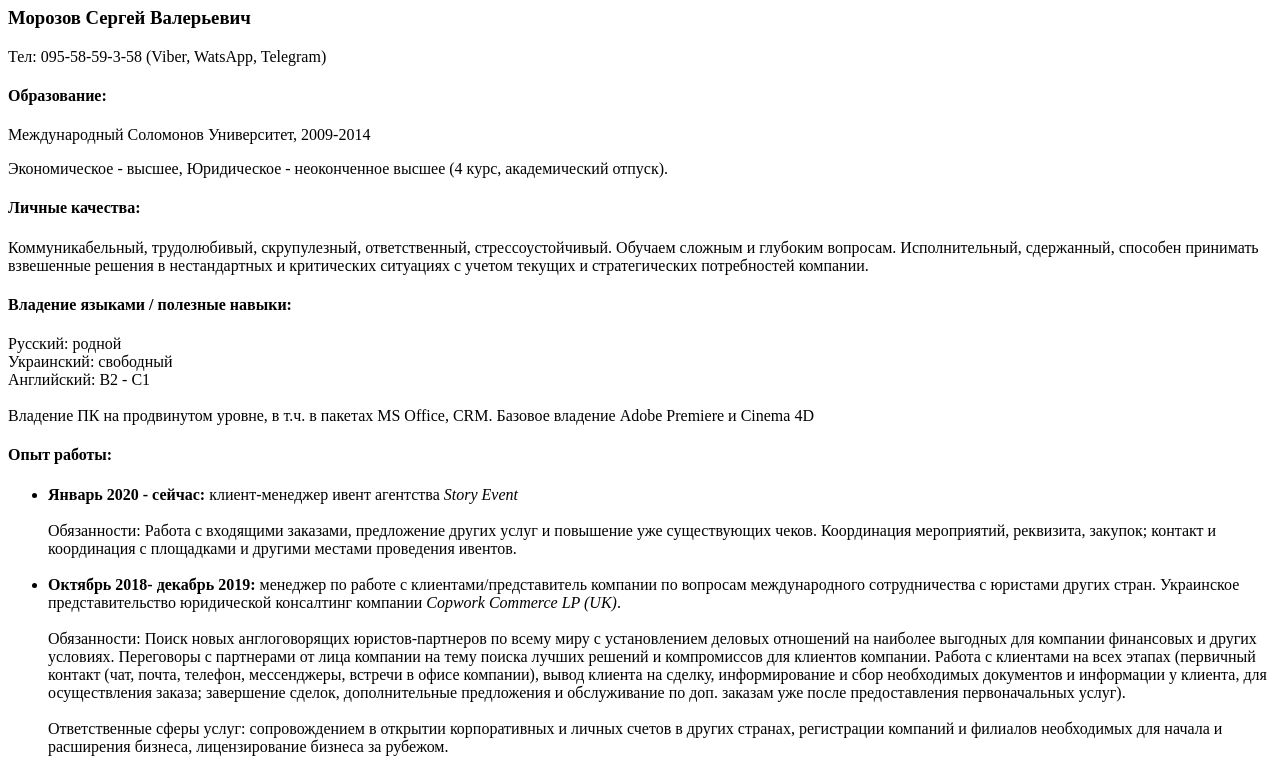
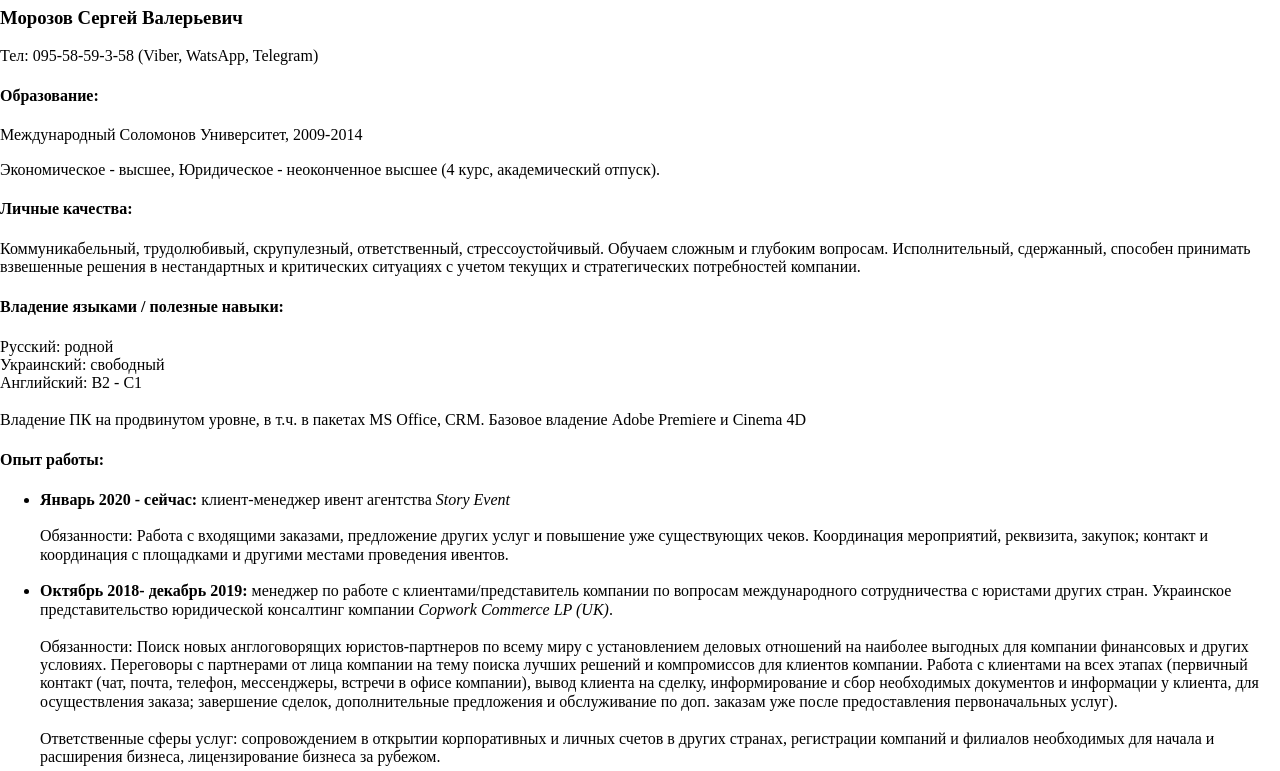
Before and after one commit to sergey1qre/First-website, a plain HTML site: page index.html in a window 1280 px wide. Shown: the part 73-844 px from the top of the page. Drawn offline with nearby package versions, Linux system fonts and the light colour scheme; files whose address does not match are found by name.

Commit message:
Перезалив 2 ДЗ

```diff
--- a/index.html
+++ b/index.html
@@ -5,6 +5,9 @@
     <meta charset="UTF-8">
     <meta name="viewport" content="width=device-width, initial-scale=1.0">
     <title>First website</title>
+    <link rel="stylesheet" href="./CSS/normalize.css">
+    <link rel="stylesheet" href="./CSS/style.css">
+
 </head>
 
 <body>
```
Also changed, not shown: Фото/1.1.jpg (added), Фото/1.jpg (added), Фото/123123.jpg (added), Фото/2.1.jpg (added), Фото/2.jpg (added), Фото/3.1.jpg (added), Фото/3.jpg (added), Фото/4.1.jpg (added), 1 other file.
